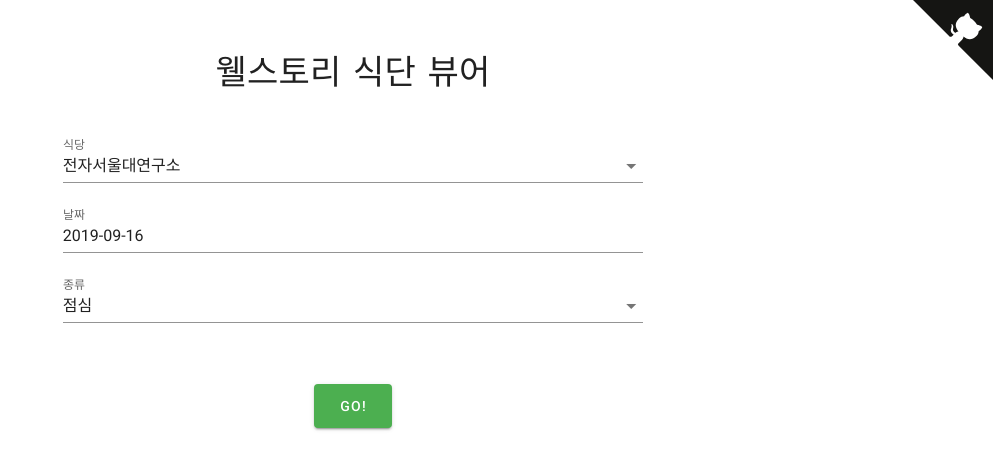
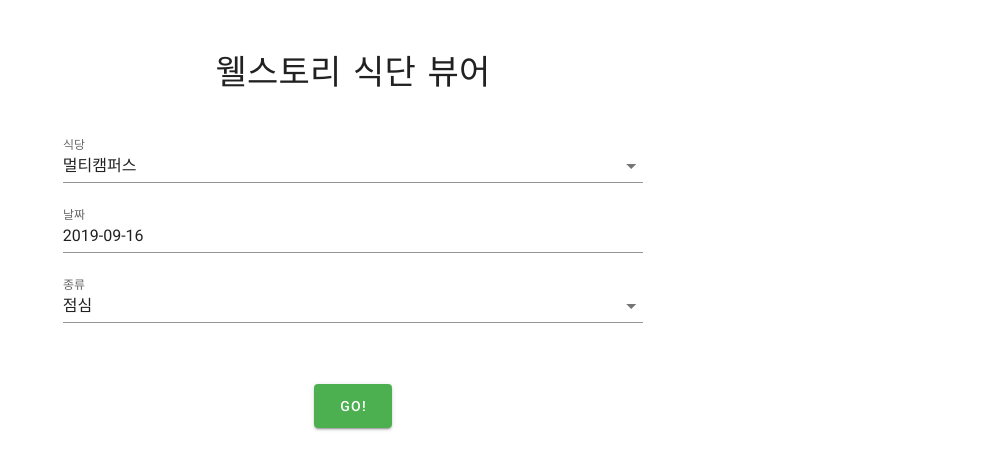
Before and after one commit to ryanking13/welstory, a Nuxt app in the folder viewer/: page / in a window 1280 px wide. Shown: the top 470 px of the page, without its empty margins (287-1280 px from the left). Built offline with nearby package versions, Linux system fonts and the light colour scheme.

Commit message:
remove github ribbon

```diff
--- a/viewer/pages/index.vue
+++ b/viewer/pages/index.vue
@@ -1,6 +1,5 @@
 <template>
   <v-app id="app">
-    <github-ribbon />
     <v-container text-center>
       <div class="display-1 pa-10">
         <span class="maintitle">
@@ -44,7 +43,7 @@
   data: () => ({
     menu: false,
     courses: [],
-    restaurant: "전자서울대연구소",
+    restaurant: "멀티캠퍼스",
     date: new Date().toJSON().slice(0, 10),
     mealType: "점심",
     loading: false,
```
